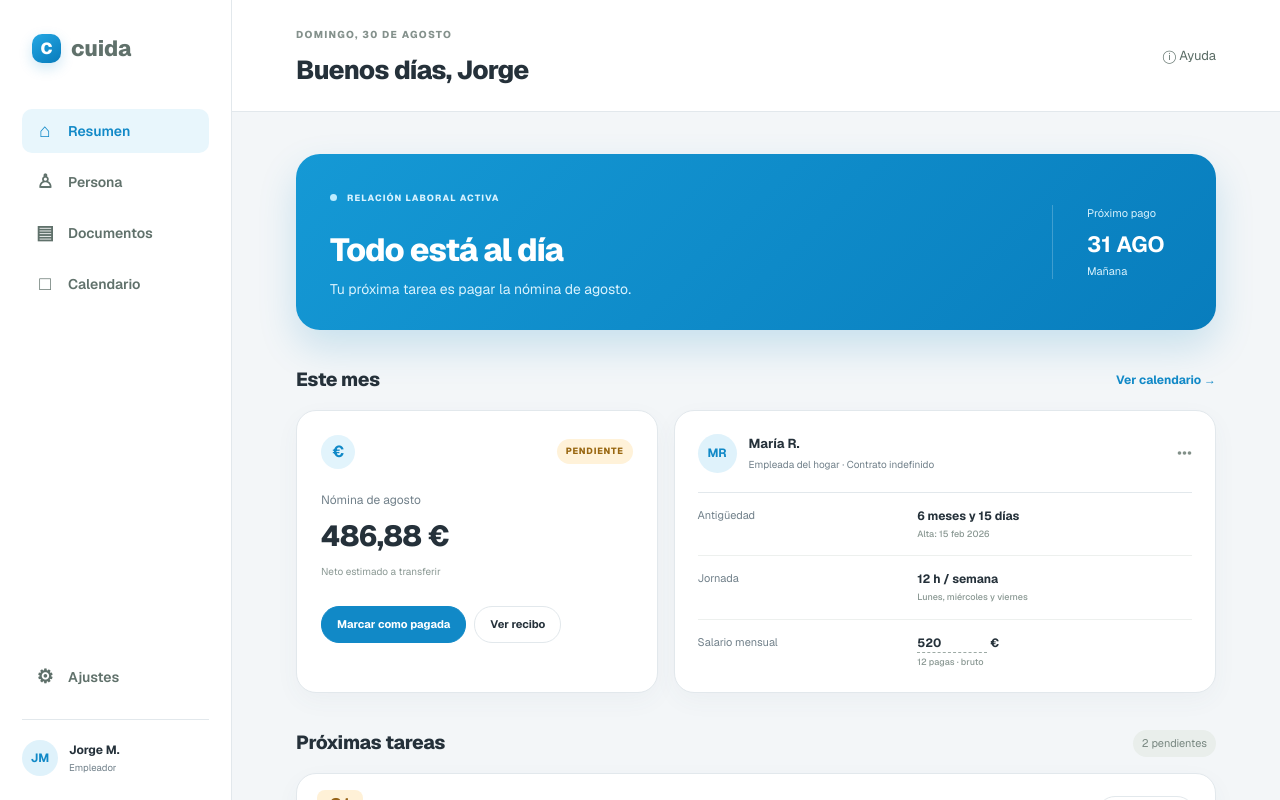
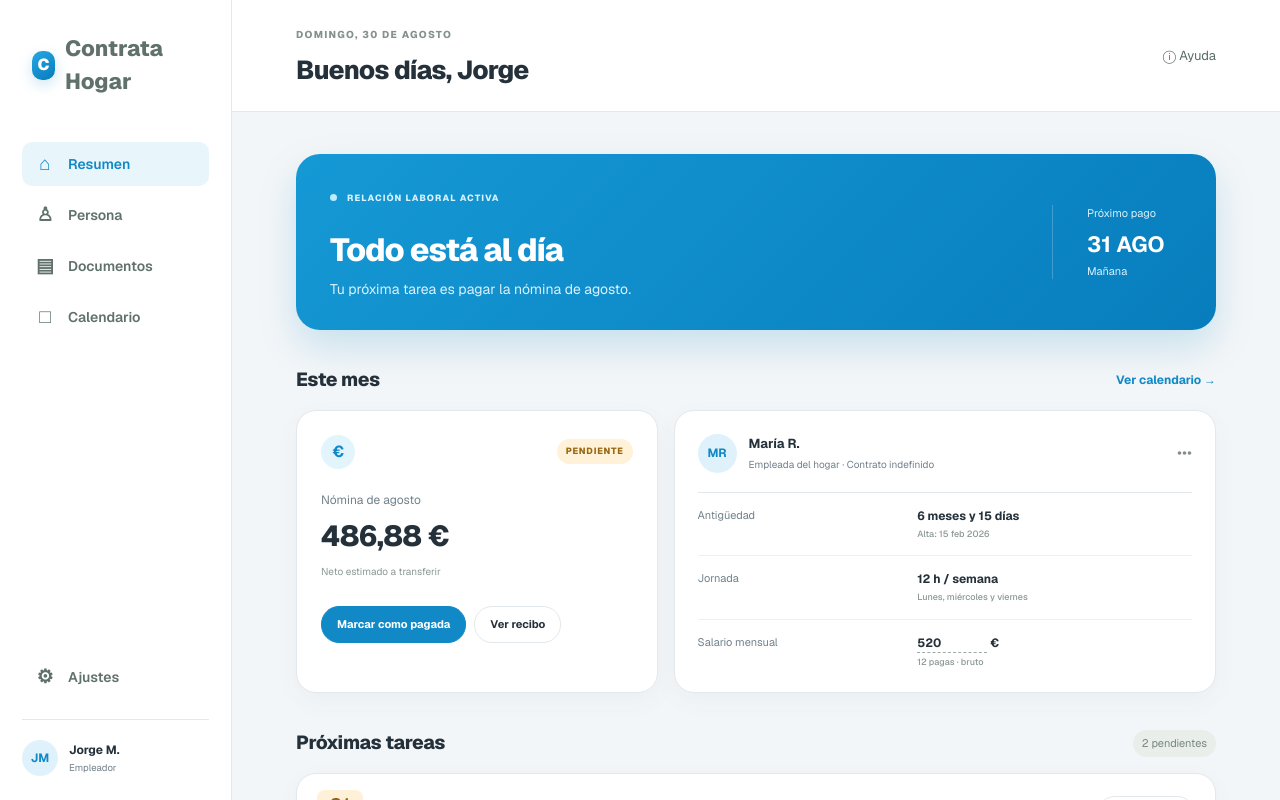
Before and after one commit to jorgegil17/contrata-hogar, a Next.js app: page / in a window 1280 px wide. Shown: the top 800 px of the page. Built offline with nearby package versions, Linux system fonts and the light colour scheme.

Commit message:
Rename app to Contrata Hogar

```diff
--- a/app/layout.tsx
+++ b/app/layout.tsx
@@ -2,5 +2,5 @@ import type {Metadata} from 'next';
 import {Geist} from 'next/font/google';
 import './globals.css';
 const geist=Geist({variable:'--font-geist',subsets:['latin']});
-export const metadata:Metadata={title:'Cuida · Gestión del hogar',description:'Pagos, recibos y recordatorios para gestionar una relación laboral en el hogar.',openGraph:{title:'Cuida',description:'La gestión del hogar, en orden',images:[{url:'/og.png',width:1672,height:941,alt:'Cuida — La gestión del hogar, en orden'}]},twitter:{card:'summary_large_image',title:'Cuida',description:'La gestión del hogar, en orden',images:['/og.png']}};
+export const metadata:Metadata={title:'Contrata Hogar · Gestión del hogar',description:'Pagos, recibos y recordatorios para gestionar una relación laboral en el hogar.',openGraph:{title:'Contrata Hogar',description:'La gestión del hogar, en orden',images:[{url:'/og.png',width:1536,height:1024,alt:'Contrata Hogar — La gestión del hogar, en orden'}]},twitter:{card:'summary_large_image',title:'Contrata Hogar',description:'La gestión del hogar, en orden',images:['/og.png']}};
 export default function RootLayout({children}:{children:React.ReactNode}){return <html lang="es"><body className={geist.variable}>{children}</body></html>}
--- a/app/page.tsx
+++ b/app/page.tsx
@@ -7,7 +7,13 @@ export default function Home(){
  const deduction=useMemo(()=>+(salary*.0637).toFixed(2),[salary]),net=salary-deduction;
  const notify=(m:string)=>{setToast(m);window.setTimeout(()=>setToast(''),2600)};
  return <main className="shell">
-  <aside className="sidebar"><a className="brand" href="#top"><b>C</b><span>cuida</span></a><nav><a className="active" href="#top"><i>⌂</i><span>Resumen</span></a><a href="#persona"><i>♙</i><span>Persona</span></a><a href="#docs"><i>▤</i><span>Documentos</span></a><a href="#tareas"><i>□</i><span>Calendario</span></a></nav><div className="sidebottom"><a href="#ajustes"><i>⚙</i><span>Ajustes</span></a><div className="profile"><b>JM</b><p>Jorge M.<small>Empleador</small></p></div></div></aside>
+  <aside className="sidebar"><a className="brand" href="#top" aria-label="Contrata Hogar, inicio"><b>C</b><span>Contrata Hogar</span></a>
+<nav><a className="active" href="#top"><i>⌂</i><span>Resumen</span></a>
+<a href="#persona"><i>♙</i><span>Persona</span></a>
+<a href="#docs"><i>▤</i><span>Documentos</span></a>
+<a href="#tareas"><i>□</i><span>Calendario</span></a>
+</nav><div className="sidebottom"><a href="#ajustes"><i>⚙</i><span>Ajustes</span></a>
+<div className="profile"><b>JM</b><p>Jorge M.<small>Empleador</small></p></div></div></aside>
   <section className="workspace" id="top"><header><div><small>DOMINGO, 30 DE AGOSTO</small><h1>Buenos días, Jorge</h1></div><button className="help" onClick={()=>notify('Centro de ayuda: disponible en la siguiente versión')}>ⓘ Ayuda</button></header>
    <div className="content"><section className="hero"><div><label><i/> RELACIÓN LABORAL ACTIVA</label><h2>Todo está al día</h2><p>Tu próxima tarea es pagar la nómina de agosto.</p></div><div className="next"><span>Próximo pago</span><b>31 AGO</b><small>Mañana</small></div></section>
     <Title title="Este mes" action="Ver calendario →" onClick={()=>notify('Calendario abierto')}/>
```
Also changed, not shown: public/og.png.
